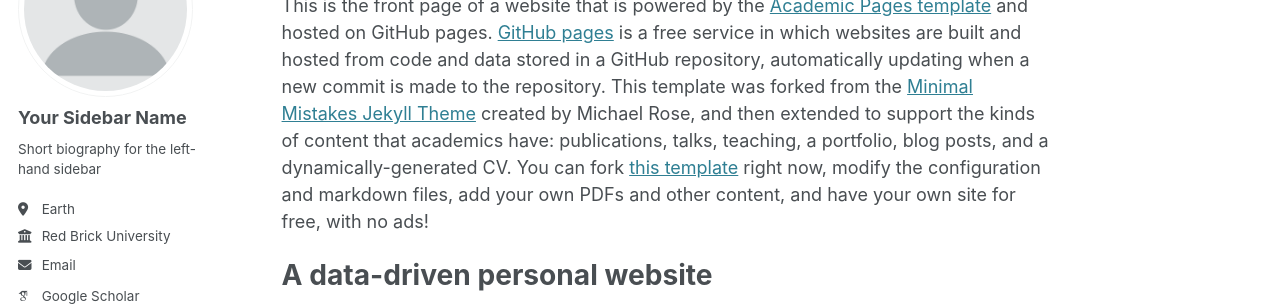
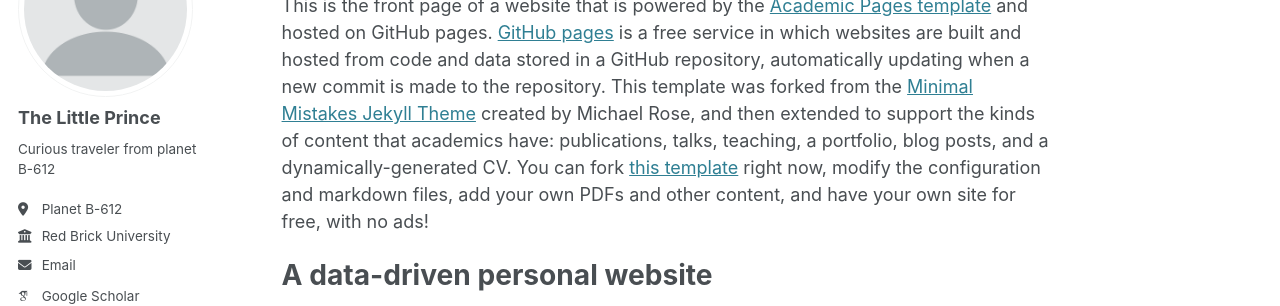
Before and after one commit to zahrafarhang2024/Thelittleprince, a Jekyll site: the page built from _pages/about.md, in a window 1280 px wide. Shown: the part 177-483 px from the top of the page. Built offline with Jekyll 4.4.1, drawn with Linux system fonts in a browser that asks for light colours; some web fonts are replaced.

Commit message:
Update _config.yml

```diff
--- a/_config.yml
+++ b/_config.yml
@@ -23,10 +23,10 @@ repository               : "Thelittleprince/zahrafarhang2024.github.io"
 author:
   # Biographic information
   avatar           : "profile.png"
-  name             : "Your Sidebar Name"
+  name             : "The Little Prince"
   pronouns         : # example: "she/her"
-  bio              : "Short biography for the left-hand sidebar"
-  location         : "Earth"
+  bio              : "Curious traveler from  planet B-612"
+  location         : "Planet B-612 "
   employer         : "Red Brick University"
   uri              : # URL
   email            : "none@example.org"
```
